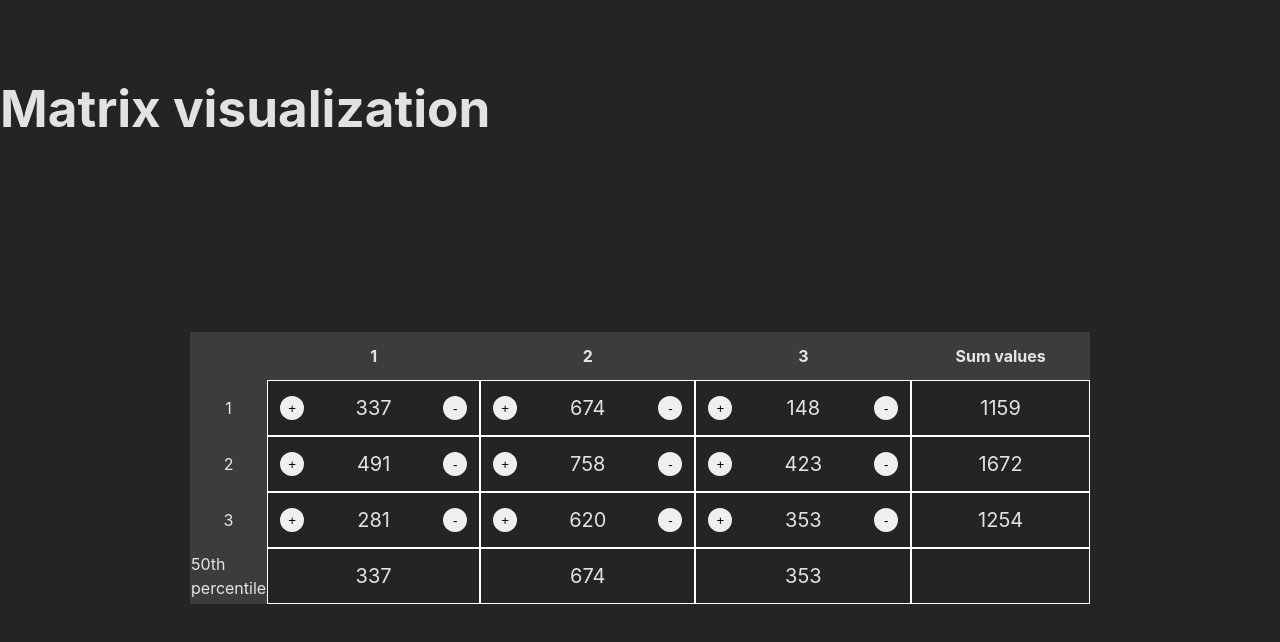
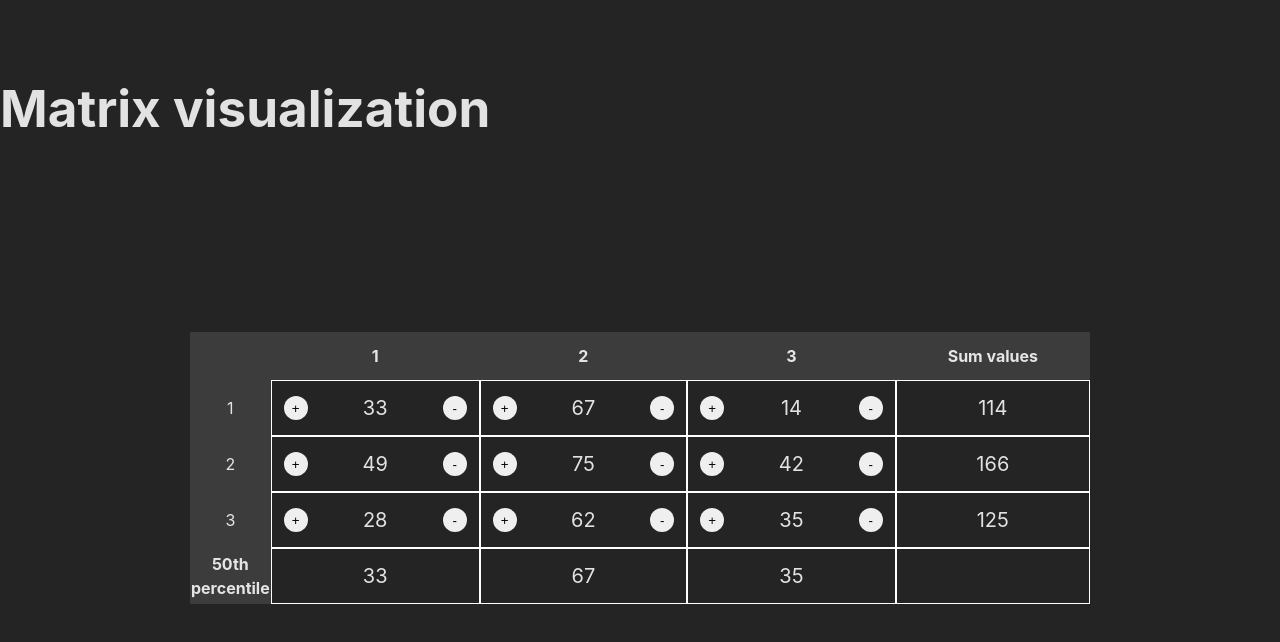
Before and after one commit to ydem1/matrix-visualization, a React (Vite) app: page / in a window 1280 px wide. Shown: the top 642 px of the page. Built offline with nearby package versions, Linux system fonts and the light colour scheme.

Commit message:
add getHeatmapColor and fix

```diff
--- a/src/components/Table/TableCell/TableCell.module.scss
+++ b/src/components/Table/TableCell/TableCell.module.scss
@@ -7,7 +7,7 @@
   text-align: center;
 
   &--active {
-    background: #473f3f;
+    background: #ffffff33;
   }
 
   &__wrapper {
--- a/src/components/Table/TableCell/index.tsx
+++ b/src/components/Table/TableCell/index.tsx
@@ -1,6 +1,7 @@
 import { useCallback, useContext } from "react";
 import cn from "classnames";
 import { MatrixContext } from "src/components/MatrixContext";
+import { getHeatmapColor } from "src/utils/getHeatmapColor";
 import { MAX_AMOUNT_RANGE, MIN_AMOUNT_RANGE } from "src/constants/amountRange";
 import { Cell } from "src/@types/cell";
 import styles from "./TableCell.module.scss";
@@ -62,6 +63,9 @@ export const TableCell: React.FC<Props> = ({
       className={cn(styles.cell, {
         [styles["cell--active"]]: isActive,
       })}
+      style={{
+        backgroundColor: isPercentageVisble ? getHeatmapColor(percentage) : "",
+      }}
       onMouseEnter={handleMouseEnter}
       onMouseLeave={handleMouseLeave}
     >
--- a/src/components/Table/TableFooter/TableFooter.module.scss
+++ b/src/components/Table/TableFooter/TableFooter.module.scss
@@ -1,6 +1,8 @@
 .table-footer {
-  &__label {
+  &__percentile {
     background: #3d3c3c;
+    font-weight: bold;
+    text-align: center;
   }
 
   &__cell {
--- a/src/components/Table/TableFooter/index.tsx
+++ b/src/components/Table/TableFooter/index.tsx
@@ -9,7 +9,7 @@ export const TableFooter: FC = () => {
   return (
     <tfoot className={styles["table-footer"]}>
       <tr>
-        <td className={styles["table-footer__label"]}>50th percentile</td>
+        <td className={styles["table-footer__percentile"]}>50th percentile</td>
 
         {calculatePercentilesPerColumn(matrix).map((number, index) => (
           <td key={index} className={styles["table-footer__cell"]}>
--- a/src/components/Table/TableRow/TableRow.module.scss
+++ b/src/components/Table/TableRow/TableRow.module.scss
@@ -1,6 +1,4 @@
 .table-row {
-  transition: background-color 0.3s ease;
-
   &__cell {
     padding: 12px;
     text-align: center;
@@ -14,9 +12,11 @@
     text-align: center;
 
     cursor: pointer;
-  }
 
-  &--active {
-    background-color: #ffffff33;
+    transition: background-color 0.3s ease;
+
+    &:hover {
+      background-color: #ffffff33;
+    }
   }
 }
--- a/src/components/Table/TableRow/index.tsx
+++ b/src/components/Table/TableRow/index.tsx
@@ -1,5 +1,4 @@
 import { FC, useState } from "react";
-import cn from "classnames";
 import { calculatePercentageRounded } from "src/utils/calculatePercentageRoundedю";
 import { getSumAmount } from "src/utils/getSumAmount";
 import { Cell } from "src/@types/cell";
@@ -30,11 +29,7 @@ export const TableRow: FC<Props> = ({
   };
 
   return (
-    <tr
-      className={cn(styles["table-row"], {
-        [styles["table-row--active"]]: activeRow === currentRowNumber,
-      })}
-    >
+    <tr className={styles["table-row"]}>
       <td className={styles["table-row__cell"]}>{currentRowNumber}</td>
 
       {rows.map((cell) => (
--- a/src/constants/amountRange.ts
+++ b/src/constants/amountRange.ts
@@ -1,2 +1,2 @@
-export const MIN_AMOUNT_RANGE = 100;
-export const MAX_AMOUNT_RANGE = 999;
+export const MIN_AMOUNT_RANGE = 10;
+export const MAX_AMOUNT_RANGE = 99;
--- /dev/null
+++ b/src/utils/getHeatmapColor.ts
@@ -0,0 +1,4 @@
+export const getHeatmapColor = (percentage: number) => {
+  const intensity = Math.round((percentage / 100) * 255);
+  return `rgb(255, ${255 - intensity}, ${255 - intensity})`;
+};
```
